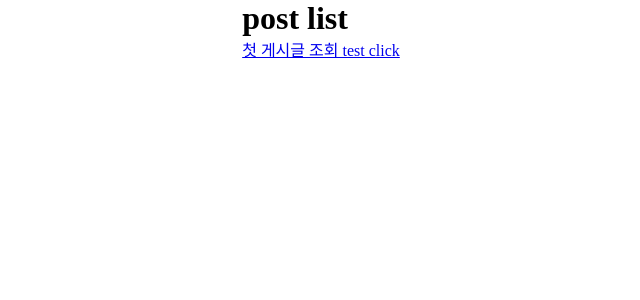
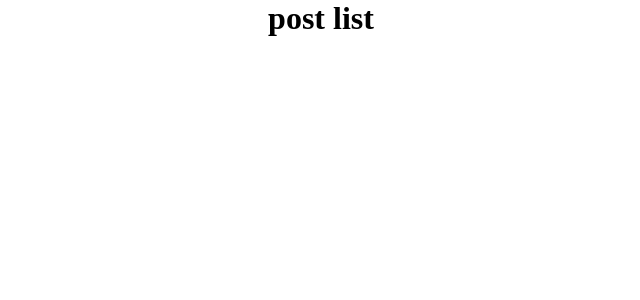
Before and after one commit to jaegwans/MOIDA_Frontend, a Next.js app: page /post/list in a window 1280 px wide. Shown: the top 300 px of the page, without its empty margins (319-959 px from the left). Built offline with nearby package versions, Linux system fonts and the light colour scheme.

Commit message:
fix: list 복구

```diff
--- a/src/pages/post/list.tsx
+++ b/src/pages/post/list.tsx
@@ -7,7 +7,6 @@ const List = () => {
     return (
         <div>
             <h1>post list</h1>
-            <Link href="/post/detail/1">첫 게시글 조회 test click</Link>
         </div>
     );
 };
```
